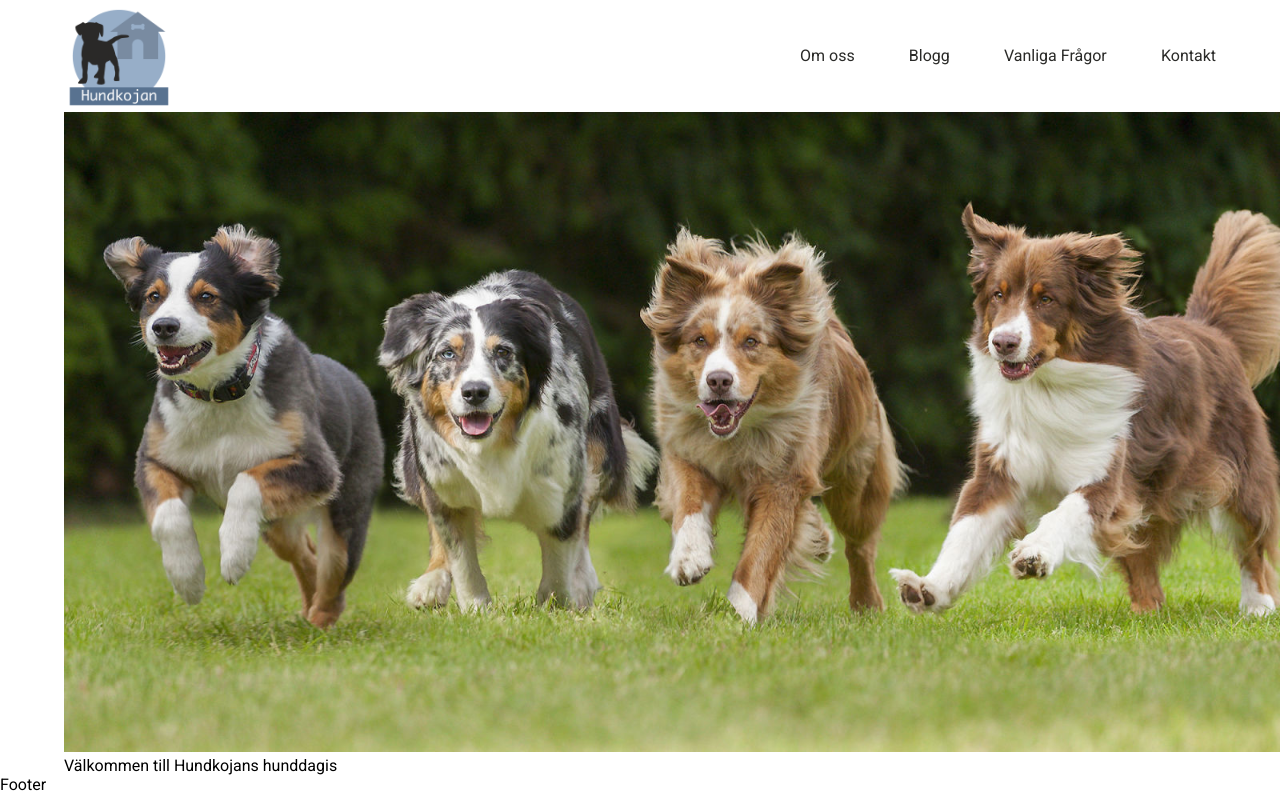
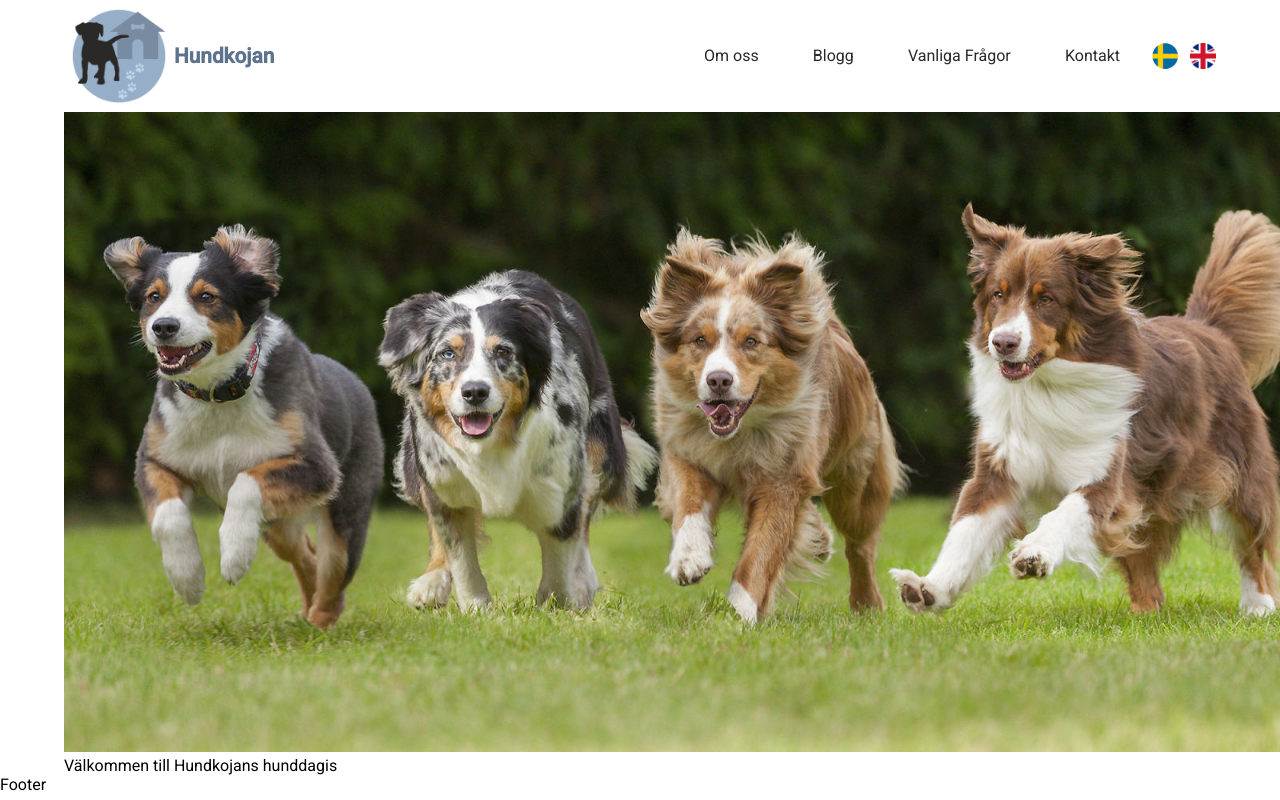
Before and after one commit to EmmaOlsson/hunddagis, a React (Create React App) app: page / in a window 1280 px wide. Shown: the top 800 px of the page. Built offline with nearby package versions, Linux system fonts and the light colour scheme.

Commit message:
changed logo and added flags for language

```diff
--- a/src/components/Header.js
+++ b/src/components/Header.js
@@ -2,7 +2,9 @@ import React, { useState } from 'react';
 import Styles from '../css/header.module.css';
 import { FontAwesomeIcon } from '@fortawesome/react-fontawesome';
 import { faBars, faTimes } from '@fortawesome/free-solid-svg-icons';
-import logo from '../assets/graphics/Hund-logo-color.png';
+import logo from '../assets/graphics/dog-logo-paws.png';
+import sweden from '../assets/graphics/sweden-flag.png';
+import england from '../assets/graphics/uk-flag.png';
 import { Link } from 'react-router-dom';
 
 const Header = () => {
@@ -11,7 +13,9 @@ const Header = () => {
     <header>
       <Link to='/' className={Styles.logoContainer}>
         <img className={Styles.imgLogo} src={logo} alt='logo' />
+        <h2 className={Styles.logoName}>Hundkojan</h2>
       </Link>
+
       <nav className={Styles.nav}>
         <ul className={Styles.navList} id={isOpen ? `${Styles.hidden}` : ''}>
           <Link to='/about' className={Styles.navListItem}>
@@ -27,6 +31,14 @@ const Header = () => {
             Kontakt
           </Link>
         </ul>
+        <div
+          className={Styles.language}
+          id={isOpen ? `${Styles.hiddenFlag}` : ''}
+        >
+          <img className={Styles.flag} id={Styles.sweden} src={sweden} alt='' />
+          <img className={Styles.flag} src={england} alt='' />
+        </div>
+
         <FontAwesomeIcon
           icon={isOpen ? faTimes : faBars}
           className={Styles.hamburgerMenu}
--- a/src/css/header.module.css
+++ b/src/css/header.module.css
@@ -20,6 +20,11 @@ header {
   font-size: 1rem;
 }
 
+.logoName {
+  font-size: 1.3rem;
+  color: var(--hundkojan-blue);
+}
+
 .nav {
   flex: 2;
   display: flex;
@@ -30,9 +35,9 @@ header {
 .navList {
   list-style: none;
   display: flex;
+  justify-content: space-between;
   width: 100%;
   max-width: 26rem;
-  justify-content: space-between;
 }
 
 .navListItem {
@@ -45,24 +50,65 @@ header {
   color: var(--hundkojan-blue);
 }
 
+.language {
+  width: 4rem;
+  height: 100%;
+  display: flex;
+  justify-content: space-between;
+  align-items: center;
+  margin-left: 2rem;
+}
+
+#sweden {
+  transform: scale(1.1);
+}
+
+.flag {
+  width: 1.6rem;
+  height: 1.6rem;
+  cursor: pointer;
+}
+
 .hamburgerMenu {
   display: none;
   color: var(--hundkojan-blue);
 }
 
-@media only screen and (max-width: 650px) {
+@media only screen and (max-width: 850px) {
+  .navList {
+    max-width: 20rem;
+  }
+}
+
+@media only screen and (max-width: 750px) {
+  .navList {
+    max-width: 15rem;
+  }
   .navListItem {
     font-size: 0.8rem;
   }
+
+  #sweden {
+    transform: scale(0.9);
+  }
+
+  .flag {
+    transform: scale(0.8);
+  }
+
+  .language {
+    margin-left: 1rem;
+  }
 }
 
-@media only screen and (max-width: 500px) {
+@media only screen and (max-width: 650px) {
   header {
     height: 6rem;
     transition: linear 0.3s;
   }
   .hamburgerMenu {
     display: flex;
+    font-size: 1.3rem;
   }
 
   .imgLogo {
@@ -78,6 +124,11 @@ header {
     width: 100vw;
   }
 
+  .language {
+    display: none;
+    margin-left: 0;
+  }
+
   #hidden {
     display: flex;
     flex-direction: column;
@@ -88,8 +139,21 @@ header {
     top: 6rem;
     width: 100%;
     max-width: 100%;
-    height: 140px;
+    height: 13rem;
     background: var(--white-blue);
+    padding: 4rem 0 1rem;
+  }
+
+  #hiddenFlag {
+    display: flex;
+    background: var(--white-blue);
+    height: 2rem;
+    position: absolute;
+    left: 0;
+    top: 6rem;
+    width: 100%;
+    justify-content: center;
+    padding-top: 2rem;
   }
 
   .navListItem {
```
Also changed, not shown: src/assets/graphics/faqData.js (added, +34 -0 lines), src/assets/graphics/sweden-flag.png (added), src/assets/graphics/uk-flag.png (added).
